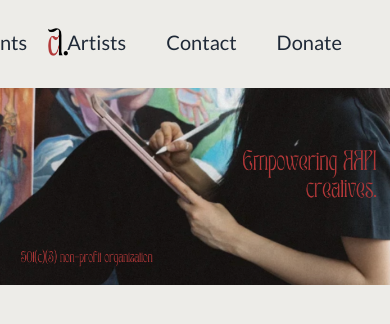
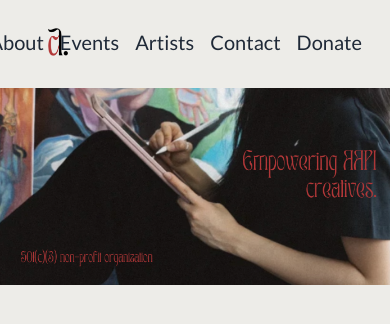
Before and after one commit to naco55/arteurcollective, a Next.js app: page / in a window 390 px wide. Shown: the top 324 px of the page. Built offline with nearby package versions, Linux system fonts and the light colour scheme.

Commit message:
fixed header to be compatible with phones

```diff
--- a/src/components/header.js
+++ b/src/components/header.js
@@ -11,14 +11,18 @@ const menuItems = [
 
 export default function Header({ children }) {
     return (
-        <div className="navbar bg-[#edece8]">
+        <div className="navbar bg-[#edece8]" >
             <div className="navbar-start pl-10 pt-5">
                 <Link href="/">
-                    <Image src="/logo-hq2.png" alt="Arteur" width={20} height={20} />
+                    <Image src="/logo-hq2.png"
+                           alt="Arteur"
+                           width={20}
+                           height={20}
+                    />
                 </Link>
             </div>
-            <div className="navbar-end pr-10 pt-5">
-                <ul className="flex">
+            <div className="navbar-end pt-5 pr-5 md:pr-20">
+                <ul className="flex space-x-4 md:space-x-8">
                     {menuItems.map((item, index) => (
                         <li key={index} className="ml-10 font-sans text-xl">
                             <Link href={item.link}>
```
